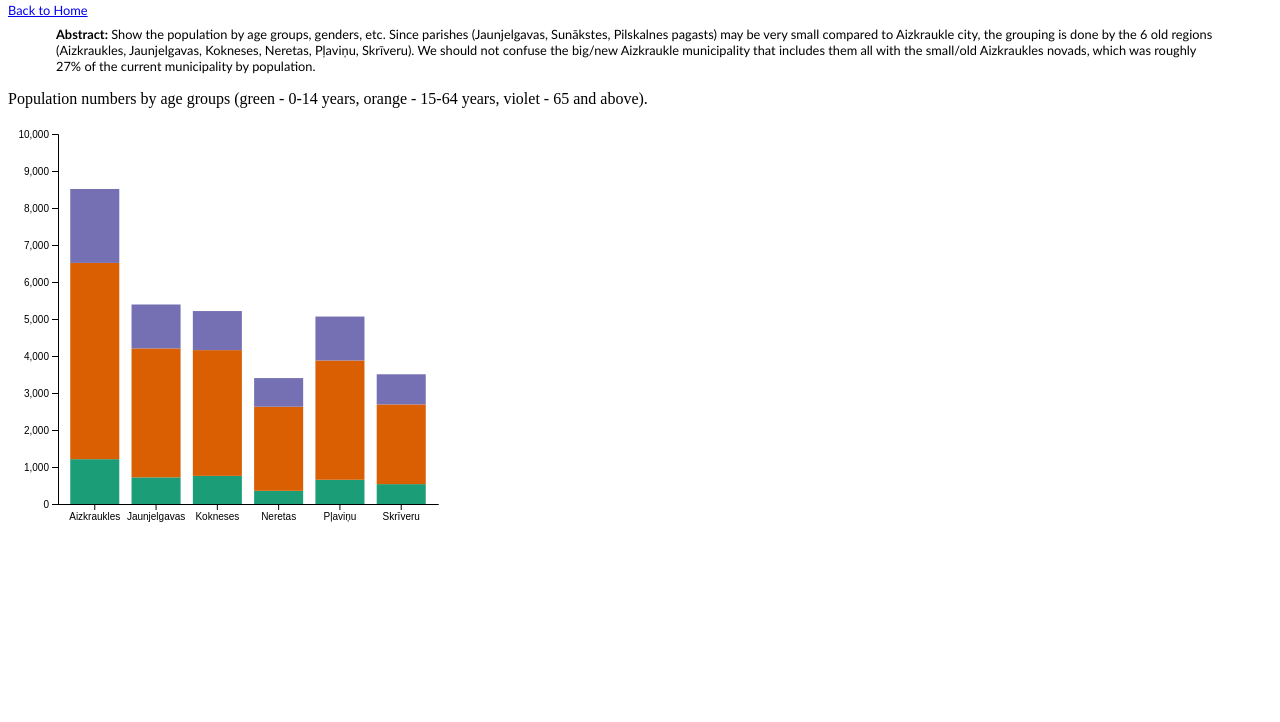
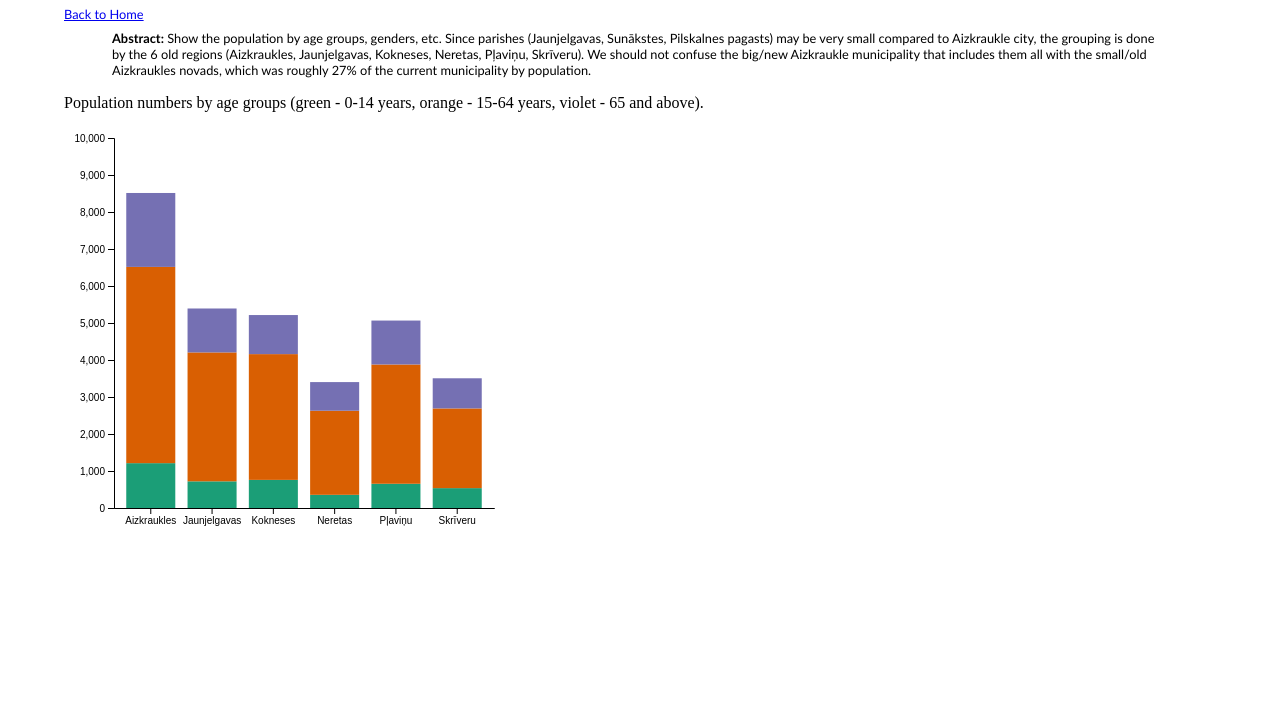
Before and after one commit to kapsitis/fys2021-data, a plain HTML site: page docs/general-web/general-demographics.html in a window 1280 px wide. Shown: the part 78-800 px from the top of the page. Drawn offline with nearby package versions, Linux system fonts and the light colour scheme; the site is published under a folder, as on GitHub Pages, so addresses that start at the root find nothing.

Commit message:
relative link to the CSS

```diff
--- a/docs/general-web/general-demographics.html
+++ b/docs/general-web/general-demographics.html
@@ -1,7 +1,7 @@
 <!DOCTYPE html>
 <html>
 <head>
-<link rel="stylesheet" href="/style/style.css">
+<link rel="stylesheet" href="../style/style.css">
 <meta charset="utf-8">
 <title>Aizkraukle Region: General Demographics</title>
 <script src="https://d3js.org/d3.v4.js"></script><!-- Load d3.js -->
```
